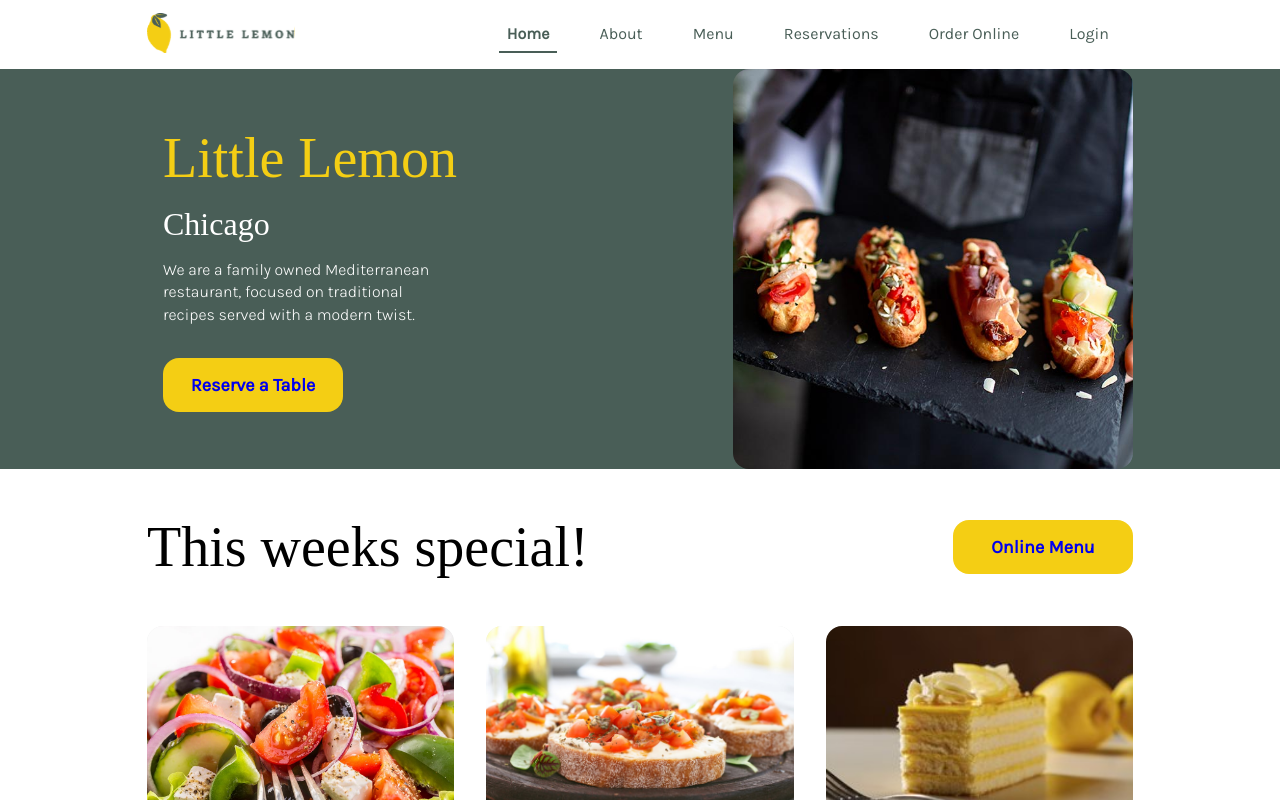
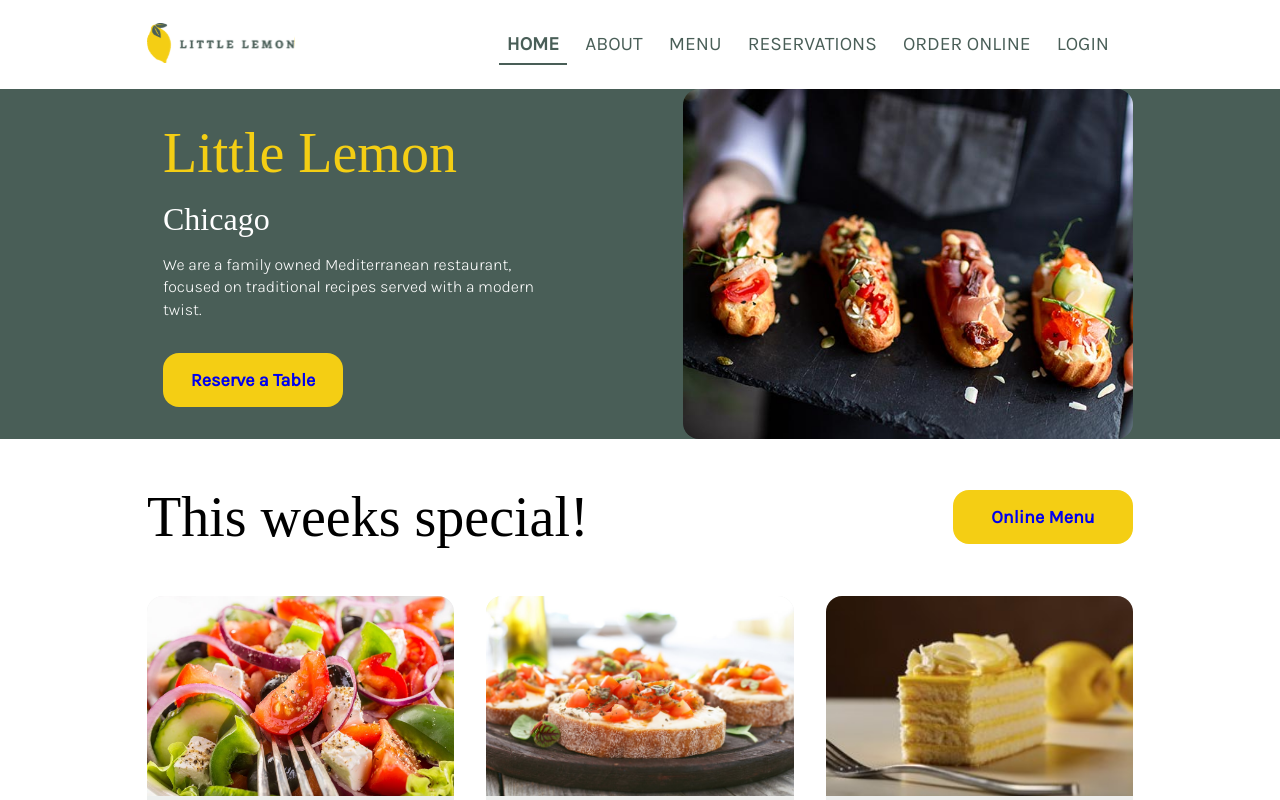
Before and after one commit to TomZhong-au/little-lemon, a React (Create React App) app: page / in a window 1280 px wide. Shown: the top 800 px of the page. Built offline with nearby package versions, Linux system fonts and the light colour scheme; a web font is replaced by a local one.

Commit message:
minor adjustment header and hero section

```diff
--- a/src/App.css
+++ b/src/App.css
@@ -47,6 +47,7 @@ h3 {
   padding: 1.875rem 0 1.875rem 0;
   text-align: center;
   color: var(--primary-green);
+  border-top: 0.5rem solid var(--primary-green);
 }
 
 .flex-container {
@@ -56,6 +57,10 @@ h3 {
 .header-wrapper {
   justify-content: space-between;
   align-items: center;
+}
+
+.header-section {
+  padding: 0.5rem;
 }
 
 .rounded {
--- a/src/Components/Header.js
+++ b/src/Components/Header.js
@@ -2,7 +2,7 @@ import Navbar from "./Navbar/Navbar";
 
 const Header = () => {
   return (
-    <header className="section-grid">
+    <header className="section-grid header-section">
       <div className="section-content-wrapper flex-container header-wrapper">
         <div>
           <img src="./assets/logo.svg" alt="logo" />
--- a/src/Components/Main/Hero/HeroImage.js
+++ b/src/Components/Main/Hero/HeroImage.js
@@ -2,8 +2,8 @@ const HeroImage = () => {
   return (
     <img
       src="./assets/restauranfood.jpg"
-      width={400}
-      height={400}
+      width={450}
+      height={350}
       className="hero-image"
       alt="food"
     />
--- a/src/Components/Main/Hero/TextContent.js
+++ b/src/Components/Main/Hero/TextContent.js
@@ -2,7 +2,7 @@ const TextContent = () => {
   return (
     <div
       style={{
-        width: "35%",
+        width: "50%",
         display: "flex",
         flexDirection: "column",
         paddingLeft: "1rem",
--- a/src/Components/Navbar/Navbar.module.css
+++ b/src/Components/Navbar/Navbar.module.css
@@ -12,8 +12,10 @@ nav ul {
 }
 
 nav a {
+  text-transform: uppercase;
   text-decoration: none;
   color: var(--primary-green);
+  font-size: 1.2rem;
   /* font-weight: bold; */
 }
 
@@ -25,6 +27,7 @@ nav a:visited {
   padding: 0.5rem;
   border-radius: 8px 8px 0 0;
   font-weight: 500;
+  transition: 0.3s ease-in-out;
 }
 
 .navlist:hover {
```
Also changed, not shown: src/index.js (+13 -0 lines).
